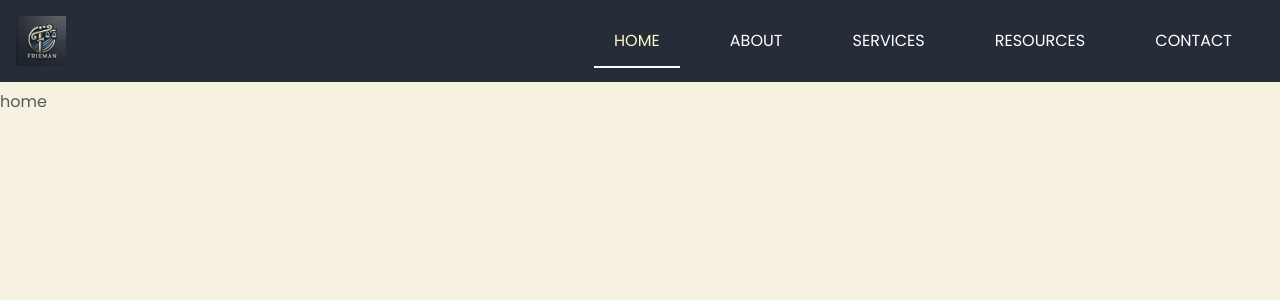
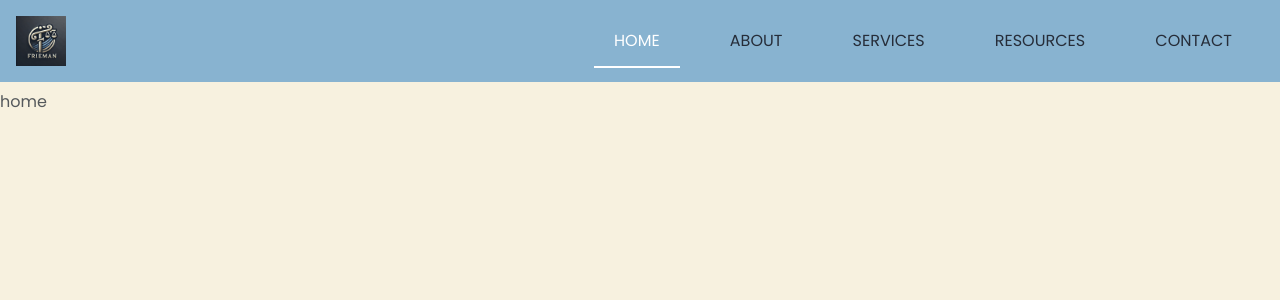
Before and after one commit to ChaimTriebitz/freiman-font, a React (Create React App) app: page / in a window 1280 px wide. Shown: the top 300 px of the page. Built offline with nearby package versions, Linux system fonts and the light colour scheme.

Commit message:
second commit

```diff
--- a/src/styles/cmps/_navbar.scss
+++ b/src/styles/cmps/_navbar.scss
@@ -1,5 +1,5 @@
 .nav-bar {
-   background: $color-1;
+   background: $color-2;
    display: flex;
    justify-content: space-between;
    align-items: center;
@@ -9,7 +9,6 @@
 
    .user-section {
       button {
-
          min-width: 25px;
          min-height: 25px;
       }
@@ -66,8 +65,8 @@
       }
 
       a {
-         text-decoration: none;
-         color: white;
+         color: $color-1;
+
          font-size: 1em;
          text-transform: uppercase;
          opacity: 0;
@@ -76,7 +75,8 @@
 
          &:hover,
          &.active {
-            color: $color-5;
+         color: white;
+
          }
       }
    }
```
